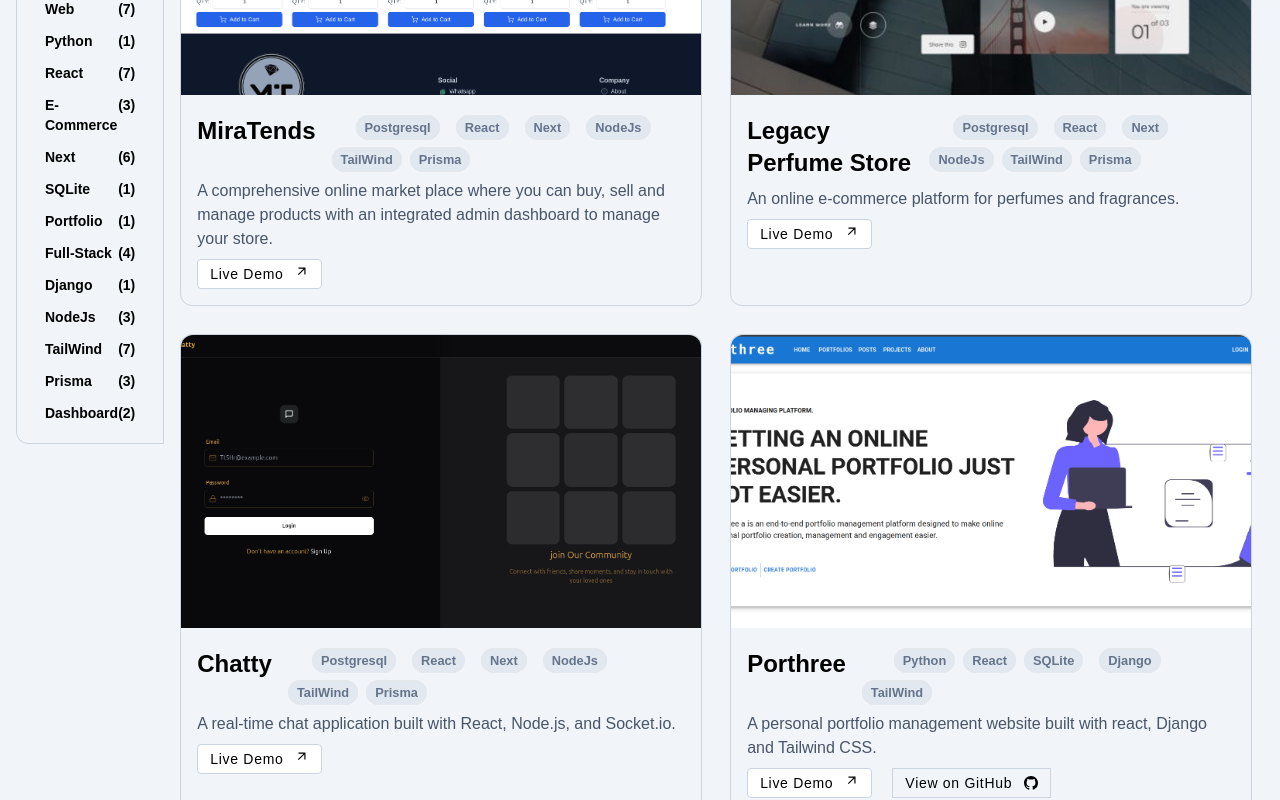
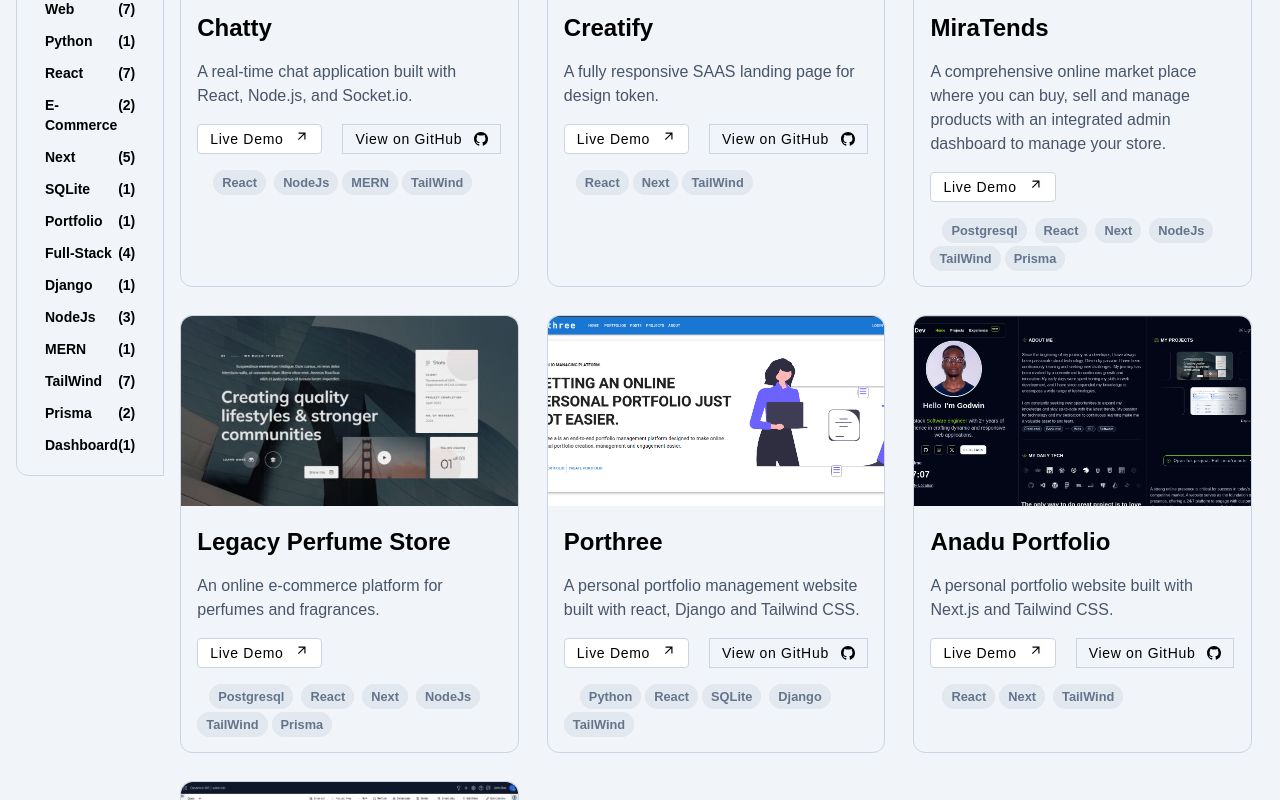
Before and after one commit to Anadudev/portfolio, a Next.js app: page /projects in a window 1280 px wide. Shown: the part 520-1320 px from the top of the page. Built offline with nearby package versions, Linux system fonts and the light colour scheme.

Commit message:
Update: add sharp dependency, refactor project and technology data structures, and enhance project card component

```diff
--- a/package.json
+++ b/package.json
@@ -14,6 +14,7 @@
     "react-dom": "^18",
     "react-icons": "^5.3.0",
     "react-tooltip": "^5.28.0",
+    "sharp": "^0.33.5",
     "swiper": "^11.1.14"
   },
   "devDependencies": {
--- a/src/app/components/nav.tsx
+++ b/src/app/components/nav.tsx
@@ -164,7 +164,7 @@ const Nav = ({ theme, setTheme }: NavProps) => {
       className={`fixed w-full top-0 left-0 p-6 bg-transparent tablet:flex justify-between items-center z-50`}
     >
       <div
-        className={`glass rounded-xl border dark:border-slate-700 border-slate-300 bg-opacity-15	 bg-white dark:bg-opacity-15 dark:bg-black flex justify-between items-center py-3 px-6 tablet-sm:gap-10`}
+        className={`glass rounded-3xl border dark:border-slate-700 border-slate-300 bg-opacity-15	 bg-white dark:bg-opacity-15 dark:bg-black flex justify-between items-center py-3 px-6 tablet-sm:gap-10`}
       >
         <Logo
           stye="text-2xl font-extrabold text-black dark:text-white"
--- a/src/app/components/project-card.tsx
+++ b/src/app/components/project-card.tsx
@@ -7,9 +7,9 @@ import { tags, project } from "@/app/types/types";
 
 const WorkCard = (props: project) => {
   return (
-    <div className="slider transition-all duration-200 ease-out border hover:border-white hover:border-2 border-slate-300 dark:border-slate-700 rounded-xl">
-      <div className="rounded-t-xl group">
-        <Link href={props.link || ""} title="Visit Website">
+    <div className="slider group transition-all duration-200 ease-out border hover:border-2 border-slate-300 dark:border-slate-700 rounded-xl">
+      <div className="rounded-t-xl">
+        {/* <Link href={props.liveLink || ""} title="Visit Website"> */}
           <div className=" w-full">
             <div
               className="relative aspect-video overflow-hidden cursor-pointer rounded-t-xl"
@@ -23,24 +23,11 @@ const WorkCard = (props: project) => {
               />
             </div>
           </div>
-        </Link>
+        {/* </Link> */}
       </div>
-      <div className="p-4 grid gap-2 pt-5">
+      <div className="p-4 grid gap-4 pt-5">
         <div className="mobile-lg:flex gap-4 justify-between">
           <h3 className="text-2xl font-bold ">{props.name}</h3>
-          <div className="">
-            <ul className="flex gap-2 flex-wrap">
-              {props?.tags?.map((tag, index: number) => (
-                <li key={index} className="">
-                  {(tag as tags).visible && (
-                    <small className="bg-slate-200 dark:bg-black border dark:border-slate-700 text-slate-500 dark:text-slate-200 rounded-full font-bold px-2 py-1 capitalize">
-                      {(tag as tags).text || ""}
-                    </small>
-                  )}
-                </li>
-              ))}
-            </ul>
-          </div>
         </div>
         <div className="">
           <p className="text-slate-600 dark:text-slate-300">
@@ -49,30 +36,40 @@ const WorkCard = (props: project) => {
         </div>
         <div className="flex flex-wrap gap-5">
           <Link
-            href={props.link || ""}
+            href={props.liveLink || ""}
             target="_blank"
             className="flex border border-slate-300 text-sm gap-3 w-fit px-3 py-1 transition-all ease-in-out hover:bg-primary hover:border-primary bg-white text-black rounded hover:shadow-lg"
           >
             <p className="tracking-wider">Live Demo</p>
             <MdOutlineArrowOutward className="hang-up" />
           </Link>
-          {props.github && (
+          {props.githubLink && (
             <div className="group overflow-hidden github-project">
               <Link
-                href={props.link || ""}
+                href={props.githubLink || ""}
                 className="flex group items-center border border-slate-300 dark:border-slate-700 text-sm  gap-3 w-fit px-3 py-1 transition-all ease-in-out"
               >
-                <Link
-                  href={props.github || "#"}
-                  className="tracking-wider dark:group-hover:text-primary"
-                >
+                <p className="tracking-wider dark:group-hover:text-primary">
                   View on GitHub
-                </Link>
+                </p>
                 <BsGithub className=" dark:group-hover:text-primary" />
               </Link>
               <div className="group-hover:border slide-right border-primary slide-left"></div>
             </div>
           )}
+        </div>
+        <div className="">
+          <ul className="flex gap-1 flex-wrap justify-start">
+            {props?.tags?.map((tag, index: number) => (
+              <li key={index} className="">
+                {(tag as tags).visible && (
+                  <small className="bg-slate-200 dark:bg-black border dark:border-slate-700 text-slate-500 dark:text-slate-200 rounded-full font-bold px-2 py-1 capitalize">
+                    {(tag as tags).text || ""}
+                  </small>
+                )}
+              </li>
+            ))}
+          </ul>
         </div>
       </div>
     </div>
--- a/src/app/data/categories.ts
+++ b/src/app/data/categories.ts
@@ -13,7 +13,7 @@ export const categories = [
   { id: 12, text: "full-stack", visible: false },
   { id: 13, text: "Django", visible: true },
   { id: 14, text: "NodeJs", visible: true },
-  // { id: 15, text: "Nest", visible: true },
+  { id: 15, text: "MERN", visible: true },
   { id: 16, text: "TailWind", visible: true },
   { id: 17, text: "Prisma", visible: true },
   { id: 18, text: "Dashboard", visible: true },
--- a/src/app/data/projects.ts
+++ b/src/app/data/projects.ts
@@ -2,7 +2,7 @@ const emptyProject = {
   name: "",
   description: "",
   liveLink: "",
-  github: "",
+  githubLink: "",
   thumbnail: "",
   tags: [],
   keyFeatures: [],
@@ -24,6 +24,106 @@ const emptyProject = {
 
 export const works1 = [
   {
+    name: "Chatty",
+    description:
+      "A real-time chat application built with React, Node.js, and Socket.io.",
+    liveLink: "https://chat-app-e8jl.onrender.com/login",
+    githubLink: "#",
+    thumbnail: "/projects/work6.png",
+    tags: [1, 2, 3, 5, 7, 12, 14, 15, 16],
+    keyFeatures: [
+      "Real-time messaging via Socket.io",
+      "User authentication and authorization (JWT) and cookies",
+      "Online/offline user status indicators",
+      "Message history persistence",
+      "Responsive design for mobile and desktop",
+    ],
+    technicalChallenges: [
+      {
+        challenge: "Consistent and responsive design for mobile and desktop",
+        solution:
+          "Implemented responsive design using Tailwind CSS and Daisy UI components.",
+      },
+      {
+        challenge: "Real-time messaging via Socket.io",
+        solution:
+          "Implemented real-time messaging functionality using Socket.io.",
+      },
+      {
+        challenge: "User authentication and authorization",
+        solution:
+          "Implemented user authentication and authorization using JWT.",
+      },
+      {
+        challenge: "Online/offline user status indicators",
+        solution:
+          "Implemented online/offline user status indicators using Socket.io.",
+      },
+      {
+        challenge: "Message history persistence",
+        solution:
+          "Implemented message history persistence using REST API for initial load from the server.",
+      },
+    ],
+    architecture: {
+      description:
+        "Full-stack separated client-server architecture with React.js for the frontend and Node.js for the backend.",
+      diagram: "/projects/chatty-architecture.png",
+    },
+    codeQuality: {
+      standards: ["Reusable UI components", "Airbnb JavaScript Style Guide"],
+      codeReviews: "Regular code reviews performed for key components.",
+    },
+    deployment: {
+      platform: "Render",
+    },
+    lessonsLearned: [
+      "Deep understanding of user authentication and authorization.",
+      "Experience with building real-time chat applications.",
+      "Improved skills in React.js and frontend development.",
+      "Importance of writing unit tests and performing code reviews.",
+      "Understanding and using Socket.io for real-time messaging.",
+    ],
+  },
+  emptyProject,
+  {
+    name: "Creatify",
+    description: "A fully responsive SAAS landing page for design token.",
+    liveLink: "https://creatify-blond.vercel.app/",
+    githubLink: "https://github.com/Anadudev/creatify",
+    thumbnail: "/projects/work7.png",
+    tags: [1, 2, 5, 7, 9, 16],
+    keyFeatures: [
+      "Responsive design for mobile and desktop",
+      "Complex modern ui with tailwind css",
+    ],
+    technicalChallenges: [
+      {
+        challenge: "Consistent and responsive design for mobile and desktop",
+        solution:
+          "Implemented responsive design using Tailwind CSS and Daisy UI components.",
+      },
+    ],
+    architecture: {
+      description: "Frontend-only architecture with Next.js.",
+      diagram: "/projects/creatify-architecture.png",
+    },
+    codeQuality: {
+      standards: ["Reusable UI components", "Airbnb JavaScript Style Guide"],
+      codeReviews: "Regular code reviews performed for key components.",
+    },
+    deployment: {
+      platform: "Vercel",
+    },
+    lessonsLearned: [
+      "Deep understanding of complex dashboard layout.",
+      "Experience with building dashboard we application UI.",
+      "Improved skills in React.js and frontend development.",
+      "Importance of mobile first design approach.",
+    ],
+  },
+  emptyProject,
+  {
     name: "MiraTends",
     description:
       "A comprehensive online market place where you can buy, sell and manage products with an integrated admin dashboard to manage your store.",
@@ -32,9 +132,9 @@ export const works1 = [
     role: "Solo Developer",
     targetAudience: "Users who want to buy and sell products online.",
     liveLink: "https://mira-trends.vercel.app/",
-    githubLink: "https://github.com/Anadudev/mira-tends",
+    // githubLink: "https://github.com/Anadudev/mira-tends",
     thumbnail: "/projects/work3.png",
-    tags: [1, 8, 12, 2, 4, 5, 7, 9, 14, 16, 3, 17],
+    tags: [1, 2, 3, 4, 5, 7, 8, 9, 12, 14, 16, 17],
     keyFeatures: [
       "User authentication and authorization (JWT)",
       "Product catalog with filtering and pagination",
@@ -93,9 +193,9 @@ export const works1 = [
     name: "Legacy Perfume Store",
     description: "An online e-commerce platform for perfumes and fragrances.",
     liveLink: "https://shopatlegacy.com/",
-    // github: "#",
+    // githubLink: "#",
     thumbnail: "/projects/work2.jpg",
-    tags: [1, 8, 12, 2, 4, 5, 7, 9, 14, 16, 3, 17],
+    tags: [1, 2, 3, 4, 5, 7, 8, 9, 12, 14, 16, 17],
     keyFeatures: [
       "User authentication and authorization (JWT)",
       "Product catalog with filtering and pagination",
@@ -149,70 +249,6 @@ export const works1 = [
       "Understanding and using Prisma ORM for relational data and database queries.",
     ],
   },
-  emptyProject,
-  {
-    name: "Chatty",
-    description:
-      "A real-time chat application built with React, Node.js, and Socket.io.",
-    liveLink: "https://shopatlegacy.com/",
-    // github: "#",
-    thumbnail: "/projects/work6.png",
-    tags: [1, 8, 12, 2, 4, 5, 7, 9, 14, 16, 3, 17],
-    keyFeatures: [
-      "Real-time messaging via Socket.io",
-      "User authentication and authorization (JWT) and cookies",
-      "Online/offline user status indicators",
-      "Message history persistence",
-      "Responsive design for mobile and desktop",
-    ],
-    technicalChallenges: [
-      {
-        challenge: "Consistent and responsive design for mobile and desktop",
-        solution:
-          "Implemented responsive design using Tailwind CSS and Daisy UI components.",
-      },
-      {
-        challenge: "Real-time messaging via Socket.io",
-        solution:
-          "Implemented real-time messaging functionality using Socket.io.",
-      },
-      {
-        challenge: "User authentication and authorization",
-        solution:
-          "Implemented user authentication and authorization using JWT.",
-      },
-      {
-        challenge: "Online/offline user status indicators",
-        solution:
-          "Implemented online/offline user status indicators using Socket.io.",
-      },
-      {
-        challenge: "Message history persistence",
-        solution:
-          "Implemented message history persistence using REST API for initial load from the server.",
-      },
-    ],
-    architecture: {
-      description:
-        "Full-stack separated client-server architecture with React.js for the frontend and Node.js for the backend.",
-      diagram: "/projects/chatty-architecture.png",
-    },
-    codeQuality: {
-      standards: ["Reusable UI components", "Airbnb JavaScript Style Guide"],
-      codeReviews: "Regular code reviews performed for key components.",
-    },
-    deployment: {
-      platform: "Render",
-    },
-    lessonsLearned: [
-      "Deep understanding of user authentication and authorization.",
-      "Experience with building real-time chat applications.",
-      "Improved skills in React.js and frontend development.",
-      "Importance of writing unit tests and performing code reviews.",
-      "Understanding and using Socket.io for real-time messaging.",
-    ],
-  },
-  emptyProject,
 ];
 
 export const works2 = [
@@ -221,9 +257,9 @@ export const works2 = [
     description:
       "A personal portfolio management website built with react, Django and Tailwind CSS.",
     liveLink: "https://porthree-app.vercel.app/",
-    github: "https://github.com/Anadudev/porthree",
+    githubLink: "https://github.com/Anadudev/porthree",
     thumbnail: "/projects/work5.png",
-    tags: [1, 2, 3, 5, 12, 6, 16, 13, 10, 7],
+    tags: [1, 2, 3, 5, 6, 7, 10, 12, 13, 16],
     keyFeatures: [
       "User authentication and authorization (JWT) and cookies",
       "Online/offline user status indicators",
@@ -270,9 +306,9 @@ export const works2 = [
     description:
       "A personal portfolio website built with Next.js and Tailwind CSS.",
     liveLink: "/",
-    github: "https://github.com/Anadudev/portfolio",
+    githubLink: "https://github.com/Anadudev/portfolio",
     thumbnail: "/projects/work1.png",
-    tags: [1, 2, 5, 11, 7, 9, 16],
+    tags: [1, 2, 5, 7, 9, 11, 16],
     keyFeatures: [
       "Responsive design for mobile and desktop",
       "Dark/Light mode toggle",
@@ -298,13 +334,12 @@ export const works2 = [
       platform: "Vercel",
     },
   },
-
   emptyProject,
   {
     name: "Workgen dashboard",
     description: "A mobile responsive CRM dashboard page .",
     liveLink: "https://workgen.vercel.app/leads",
-    github: "https://github.com/Anadudev/workgen",
+    githubLink: "https://github.com/Anadudev/workgen",
     thumbnail: "/projects/works4.png",
     tags: [1, 2, 5, 7, 9, 16, 18],
     keyFeatures: [
@@ -336,44 +371,7 @@ export const works2 = [
       "Importance of mobile first design approach.",
     ],
   },
-
   emptyProject,
-  {
-    name: "Creatify",
-    description: "A fully responsive SAAS landing page for design token.",
-    liveLink: "https://creatify-blond.vercel.app/",
-    github: "https://github.com/Anadudev/workgen",
-    thumbnail: "/projects/work7.png",
-    tags: [1, 2, 5, 7, 9, 16, 18],
-    keyFeatures: [
-      "Responsive design for mobile and desktop",
-      "Complex modern ui with tailwind css",
-    ],
-    technicalChallenges: [
-      {
-        challenge: "Consistent and responsive design for mobile and desktop",
-        solution:
-          "Implemented responsive design using Tailwind CSS and Daisy UI components.",
-      },
-    ],
-    architecture: {
-      description: "Frontend-only architecture with Next.js.",
-      diagram: "/projects/creatify-architecture.png",
-    },
-    codeQuality: {
-      standards: ["Reusable UI components", "Airbnb JavaScript Style Guide"],
-      codeReviews: "Regular code reviews performed for key components.",
-    },
-    deployment: {
-      platform: "Vercel",
-    },
-    lessonsLearned: [
-      "Deep understanding of complex dashboard layout.",
-      "Experience with building dashboard we application UI.",
-      "Improved skills in React.js and frontend development.",
-      "Importance of mobile first design approach.",
-    ],
-  },
 ];
 
 export const allWorks = [...works1, ...works2];
--- a/src/app/data/technologies.tsx
+++ b/src/app/data/technologies.tsx
@@ -1,35 +1,47 @@
-// import { TiHtml5 } from "react-icons/ti";
-// import { FaCss3Alt } from "react-icons/fa6";
-// import { SiJavascript } from "react-icons/si";
-// import { BiLogoTypescript } from "react-icons/bi";
-// import { FaReact } from "react-icons/fa";
-
+import { TiHtml5 } from "react-icons/ti";
+import { FaCss3Alt } from "react-icons/fa6";
+import { SiJavascript } from "react-icons/si";
+import { BiLogoTypescript } from "react-icons/bi";
+import { FaReact } from "react-icons/fa";
+import { RiNextjsFill } from "react-icons/ri";
+import { TbBrandTailwind } from "react-icons/tb";
+import { TbBrandSocketIo } from "react-icons/tb";
+// -------------backend
+import { FaNodeJs } from "react-icons/fa";
+import { SiExpress } from "react-icons/si";
+import { SiMongodb } from "react-icons/si";
+import { BiLogoPostgresql } from "react-icons/bi";
+import { SiPrisma } from "react-icons/si";
+// --------------deployment
+import { SiHeroku } from "react-icons/si";
+import { SiVercel } from "react-icons/si";
+import { SiRender } from "react-icons/si";
 
 export const frontendTechnologies = [
-	{ text: "HTML5", icon: `TiHtml5` },
-	{ text: "CSS3", icon: `IoLogoCss3` },
-	{ text: "JavaScript (ES6+)", icon: `SiJavascript` },
-	{ text: "TypeScript", icon: `SiTypescript` },
-	{ text: "React", icon: `FaReact` },
-	{ text: "Next", icon: `TbBrandNextjs` },
-	{ text: "Tailwind", icon: `SiTailwindcss` },
-	{ text: "Socket.io-Client", icon: `FaGitAlt` },
+  { id: 1, text: "HTML5", Icon: TiHtml5 },
+  { id: 2, text: "CSS3", Icon: FaCss3Alt },
+  { id: 3, text: "JavaScript (ES6+)", Icon: SiJavascript },
+  { id: 4, text: "TypeScript", Icon: BiLogoTypescript },
+  { id: 5, text: "React", Icon: FaReact },
+  { id: 6, text: "Next", Icon: RiNextjsFill },
+  { id: 7, text: "Tailwind", Icon: TbBrandTailwind },
+  { id: 8, text: "Socket.io-Client", Icon: TbBrandSocketIo },
 ];
 
 export const backendTechnologies = [
-	{ text: "Node.js", icon: `RiNodejsLine` },
-	{ text: "Express.js", icon: `FaGitAlt` },
-	{ text: "Socket.io", icon: `FaGitAlt` },
-	{ text: "MongoDB", icon: `FaGitAlt` },
-	{ text: "PostgreSQL", icon: `FaGitAlt` },
-	{ text: "Prisma", icon: `FaGitAlt` },
-	{ text: "TypeScript", icon: `FaGitAlt` },
-	{ text: "JWT (for authentication)", icon: `FaGitAlt` },
+  { id: 1, text: "Node.js", Icon: FaNodeJs },
+  { id: 2, text: "Express.js", Icon: SiExpress },
+  { id: 3, text: "Socket.io", Icon: TbBrandSocketIo },
+  { id: 4, text: "MongoDB", Icon: SiMongodb },
+  { id: 5, text: "PostgreSQL", Icon: BiLogoPostgresql },
+  { id: 6, text: "Prisma", Icon: SiPrisma },
+  { id: 7, text: "TypeScript", Icon: BiLogoTypescript },
+  { id: 8, text: "JWT (for authentication)", Icon: `JWT` },
 ];
 
 export const deploymentTechnologies = [
-	{ text: "Heroku", icon: `FaGitAlt` },
-	{ text: "Netlify", icon: `FaGitAlt` },
-	{ text: "Vercel", icon: `FaGitAlt` },
-	{ text: "Render", icon: `FaGitAlt` },
+  { id: 1, text: "Heroku", Icon: SiHeroku },
+  { id: 2, text: "Netlify", Icon: `FaGitAlt` },
+  { id: 3, text: "Vercel", Icon: SiVercel },
+  { id: 4, text: "Render", Icon: SiRender },
 ];
--- a/src/app/projects/sections/body-section.tsx
+++ b/src/app/projects/sections/body-section.tsx
@@ -35,13 +35,13 @@ const BodySection = () => {
         <CategoryCardMobile setter={filterSetter} data={workFilter} categoryCounts={categoriesCount} />
         <CategoryCardFull setter={filterSetter} data={workFilter} categoryCounts={categoriesCount} />
         <div className="max-w-[80rem]">
-          <div className="grid gap-7 px-3 sm:px-7 tablet:grid-cols-2">
+          <div className="grid gap-7 px-3 sm:px-7 tablet-sm:grid-cols-2 pc-sm:grid-cols-3">
             {projects.map((project, index) => project.name && <WorkCard
               key={index}
               name={project.name}
-              link={project.link}
+              liveLink={project.liveLink}
               description={project.description}
-              github={project.github}
+              githubLink={project.githubLink}
               thumbnail={project.thumbnail}
               tags={getWorkTags(project?.tags as number[], categories)} />)
             }
--- a/src/app/types/types.ts
+++ b/src/app/types/types.ts
@@ -64,10 +64,28 @@ export type tags = {
 export type project = {
   name: string;
   description?: string;
-  link?: string;
-  github?: string;
+  liveLink?: string;
+  githubLink?: string;
   thumbnail?: string;
-  tags?: tags[] | number[];
+  tags?: number[] | tags[];
+  keyFeatures?: string[];
+  technicalChallenges?: {
+    challenge: string;
+    solution: string;
+  }[];
+  architecture?: {
+    description?: string;
+    diagram?: string;
+  };
+  codeQuality?: {
+    standards?: string[];
+    codeReviews?: string;
+  };
+  deployment?: {
+    platform?: string;
+    ciCd?: string;
+  };
+  lessonsLearned?: string[];
 };
 
 export type WorksInfiniteScrollProps = {
@@ -80,10 +98,9 @@ export type TitlePropTypes = {
   pulse?: boolean;
 };
 
-
 export interface categoriesCountInterface {
   [tagId: number]: {
-      count: number;
-      id: number;
+    count: number;
+    id: number;
   };
 }
```
Also changed, not shown: 1 other file (tests, documents, lock files or other folders).
